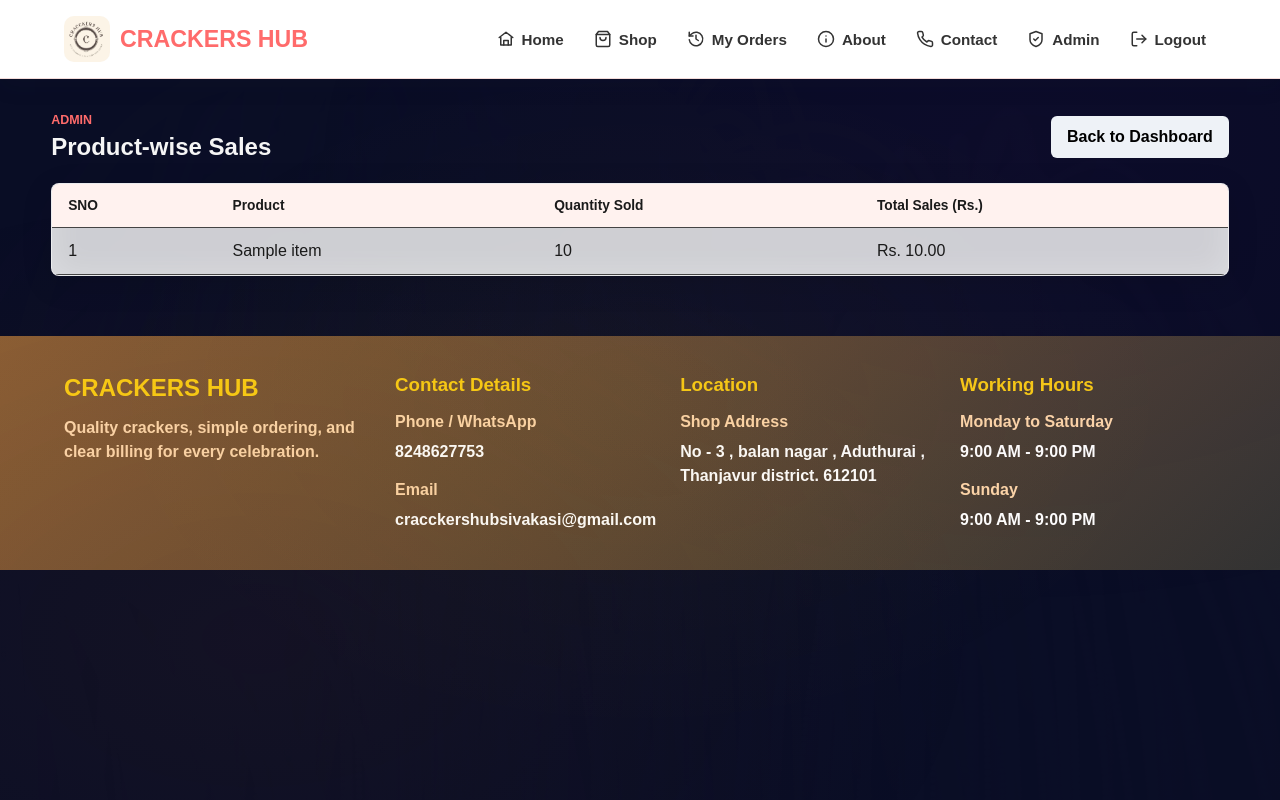
After one commit to Kathir461/CracckersHub, a Flask app: page /admin/sales-details in a window 1280 px wide. The commit adds this page. Run offline with Flask 3, Linux system fonts and the light colour scheme; the visitor is signed in with stand-in values (Sample User, id 1); tables that the repository leaves empty hold one stand-in row (values such as "Sample post").

Commit message:
Product wise sales report update

```diff
--- a/app.py
+++ b/app.py
@@ -360,6 +360,30 @@ def admin_dashboard():
     )
 
 
+@app.route("/admin/sales-details")
+@admin_required
+def admin_sales_details():
+    db = get_db()
+    cursor = db.cursor(dictionary=True)
+
+    # Product-wise sales computed from order_items
+    cursor.execute(
+        """
+        SELECT
+            product_name,
+            SUM(quantity) AS total_quantity,
+            SUM(line_total) AS total_sales
+        FROM order_items
+        GROUP BY product_name
+        ORDER BY total_sales DESC
+        """
+    )
+    sales_rows = cursor.fetchall()
+
+    return render_template("admin/sales_details.html", sales_rows=sales_rows)
+
+
+
 @app.route("/admin/products")
 @admin_required
 def admin_products():
--- a/templates/admin/dashboard.html
+++ b/templates/admin/dashboard.html
@@ -11,6 +11,9 @@
 <section class="stats-grid">
   <a href="{{ url_for('admin_products') }}"><span>Active Products</span><strong>{{ product_count }}</strong></a>
   <a href="{{ url_for('admin_orders') }}"><span>Total Orders</span><strong>{{ order_count }}</strong></a>
-  <div><span>Total Sales</span><strong>Rs. {{ sales_total }}</strong></div>
+  <a href="{{ url_for('admin_sales_details') }}" style="text-decoration:none;">
+    <div><span>Total Sales</span><strong>Rs. {{ sales_total }}</strong></div>
+  </a>
+
 </section>
 {% endblock %}
--- /dev/null
+++ b/templates/admin/sales_details.html
@@ -0,0 +1,41 @@
+{% extends "base.html" %}
+{% block content %}
+<section class="section-heading">
+  <div>
+    <p class="eyebrow">Admin</p>
+    <h1>Product-wise Sales</h1>
+  </div>
+  <a class="button secondary" href="{{ url_for('admin_dashboard') }}">Back to Dashboard</a>
+</section>
+
+<div class="table-panel">
+  <table class="product-table">
+    <thead>
+      <tr>
+        <th>SNO</th>
+        <th>Product</th>
+        <th>Quantity Sold</th>
+        <th>Total Sales (Rs.)</th>
+      </tr>
+    </thead>
+    <tbody>
+      {% if sales_rows %}
+        {% for row in sales_rows %}
+        <tr>
+          <td>{{ loop.index }}</td>
+          <td>
+            {{ row.product_name }}
+          </td>
+          <td>{{ row.total_quantity }}</td>
+          <td>Rs. {{ "%.2f"|format(row.total_sales) }}</td>
+        </tr>
+        {% endfor %}
+      {% else %}
+        <tr>
+          <td colspan="4" style="text-align:center;color:#777;">No sales found.</td>
+        </tr>
+      {% endif %}
+    </tbody>
+  </table>
+</div>
+{% endblock %}
```
